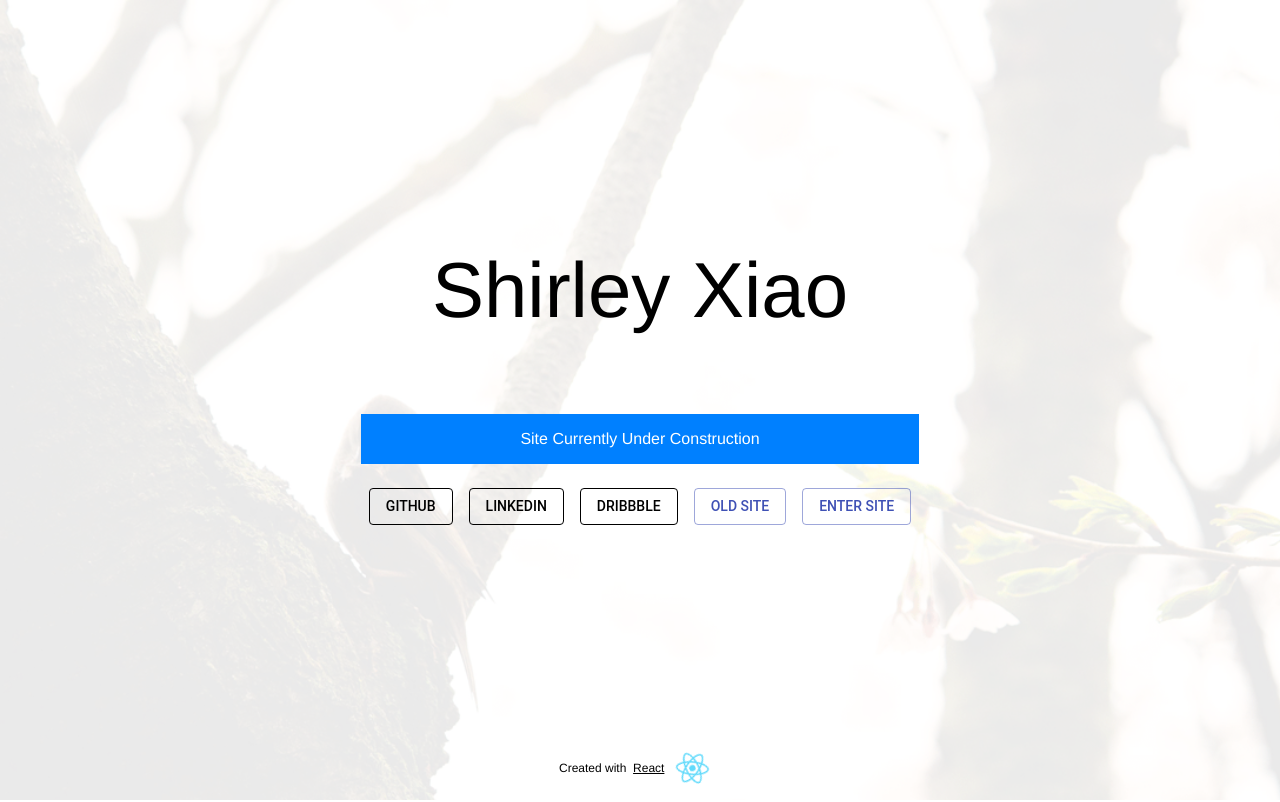
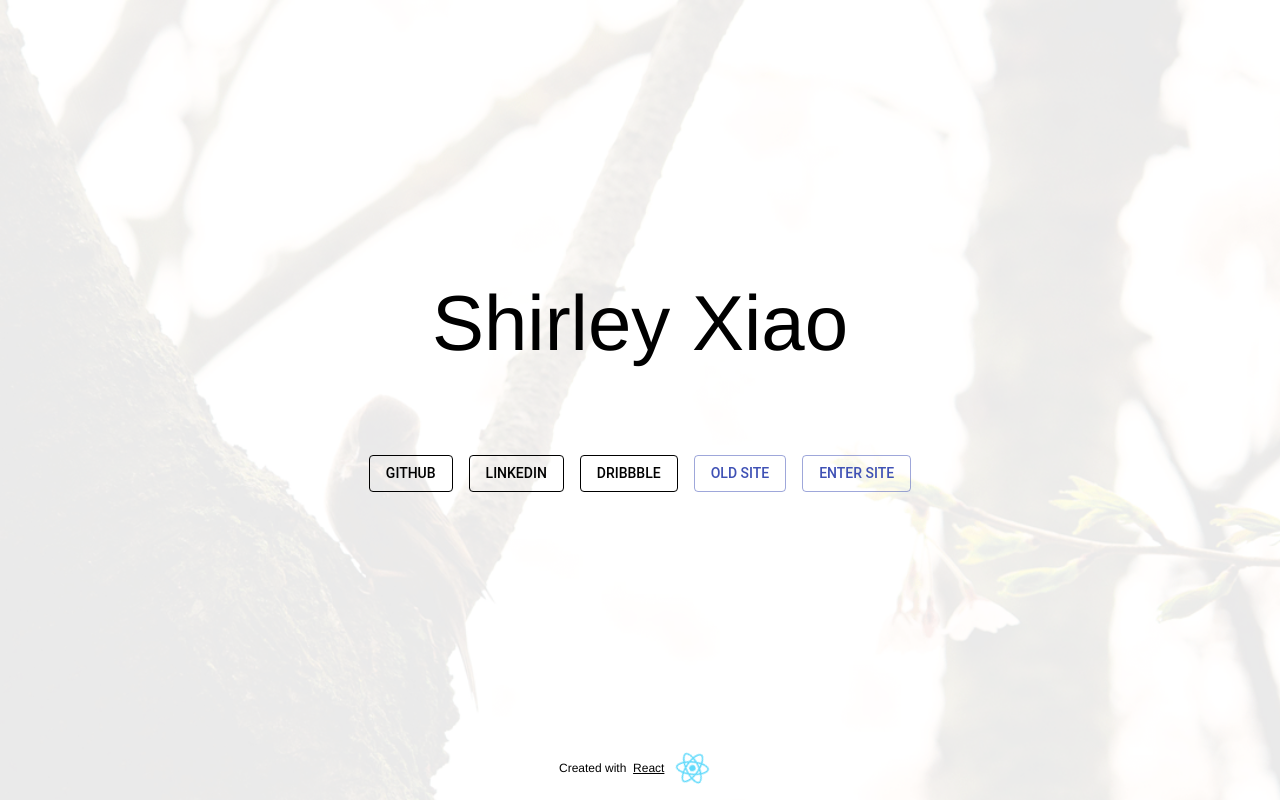
Before and after one commit to XXiao12/AboutMe, a React (Create React App) app: page / in a window 1280 px wide. Built offline with nearby package versions, Linux system fonts and the light colour scheme.

Commit message:
removed under construction sign

```diff
--- a/src/containers/Splash/splash.js
+++ b/src/containers/Splash/splash.js
@@ -30,7 +30,6 @@ class Splash extends Component {
           <div className="content">
           {/* <img rel="preload" src={mylogo} alt="mylogo" width="50px" height="50px" /> */}
           <p>Shirley Xiao</p>
-          <p className="message">Site Currently Under Construction</p>
           <div className="nav">
             <Button
               variant="outlined"
```
